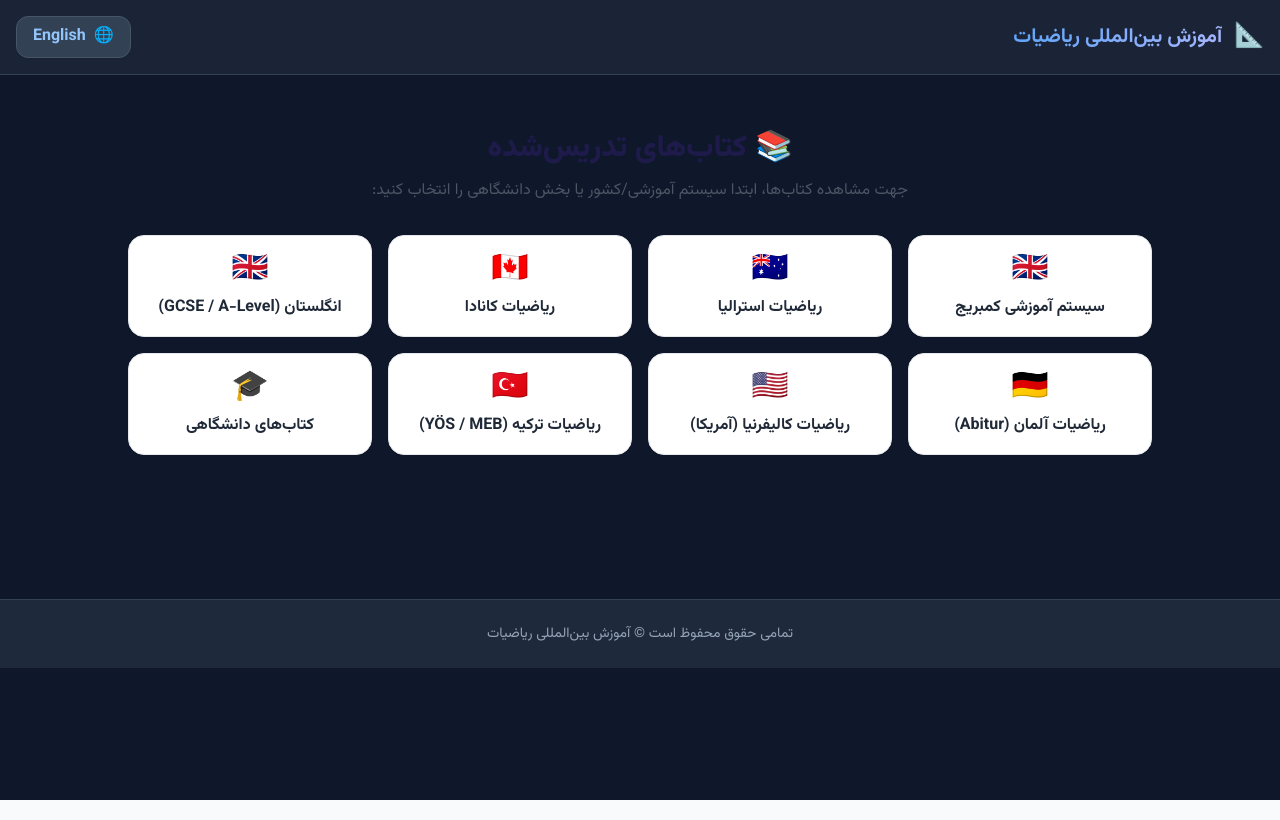
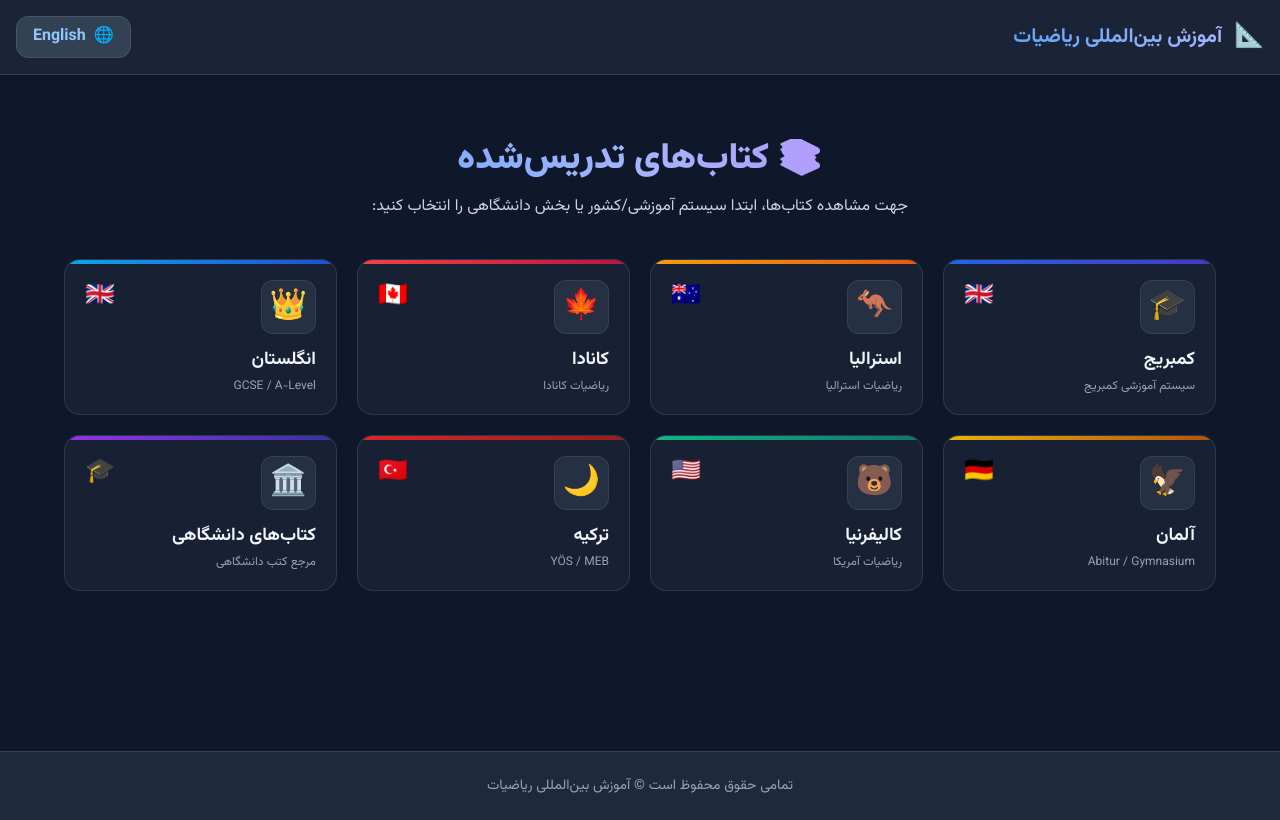
Before and after one commit to Hmohammadiz633/International-Mathematics-Site, a Next.js app: page / in a window 1280 px wide. Built offline with nearby package versions, Linux system fonts and the light colour scheme.

Commit message:
Update BooksSection.jsx

```diff
--- a/components/BooksSection.jsx
+++ b/components/BooksSection.jsx
@@ -2,7 +2,7 @@
 
 import { useState } from 'react';
 
-// لینک‌های تلگرام اختصاصی برای هر پایه
+// لینک‌های تلگرام برای مقاطع تحصیلی
 const TELEGRAM_LINKS = {
   g7: "https://t.me/International_Maths/1400",
   g8: "https://t.me/International_Maths/1401",
@@ -14,19 +14,91 @@ const TELEGRAM_LINKS = {
 
 const DEFAULT_TELEGRAM = "https://t.me/International_Maths";
 
-// همان لیست دسته‌بندی‌ها و کشورها از کدهای اصلی شما
+// دقیقاً آرایه اولیه شما همراه با پشتیبانی زبان
 const categories = [
-  { id: 'cambridge', titleFa: 'سیستم آموزشی کمبریج', titleEn: 'Cambridge Curriculum', flag: '🇬🇧' },
-  { id: 'australia', titleFa: 'ریاضیات استرالیا', titleEn: 'Australian Mathematics', flag: '🇦🇺' },
-  { id: 'canada', titleFa: 'ریاضیات کانادا', titleEn: 'Canadian Mathematics', flag: '🇨🇦' },
-  { id: 'uk', titleFa: 'انگلستان (GCSE / A-Level)', titleEn: 'UK (GCSE / A-Level)', flag: '🇬🇧' },
-  { id: 'germany', titleFa: 'ریاضیات آلمان (Abitur)', titleEn: 'Germany (Abitur)', flag: '🇩🇪' },
-  { id: 'california', titleFa: 'ریاضیات کالیفرنیا (آمریکا)', titleEn: 'California Math (USA)', flag: '🇺🇸' },
-  { id: 'turkey', titleFa: 'ریاضیات ترکیه (YÖS / MEB)', titleEn: 'Turkey (YÖS / MEB)', flag: '🇹🇷' },
-  { id: 'university', titleFa: 'کتاب‌های دانشگاهی', titleEn: 'University Textbooks', flag: '🎓' },
+  {
+    id: 'cambridge',
+    titleFa: 'کمبریج',
+    titleEn: 'Cambridge',
+    subtitleFa: 'سیستم آموزشی کمبریج',
+    subtitleEn: 'Cambridge Curriculum',
+    icon: '🎓',
+    flag: '🇬🇧',
+    color: 'from-blue-600 to-indigo-700',
+  },
+  {
+    id: 'australia',
+    titleFa: 'استرالیا',
+    titleEn: 'Australia',
+    subtitleFa: 'ریاضیات استرالیا',
+    subtitleEn: 'Australian Mathematics',
+    icon: '🦘',
+    flag: '🇦🇺',
+    color: 'from-amber-500 to-orange-600',
+  },
+  {
+    id: 'canada',
+    titleFa: 'کانادا',
+    titleEn: 'Canada',
+    subtitleFa: 'ریاضیات کانادا',
+    subtitleEn: 'Canadian Mathematics',
+    icon: '🍁',
+    flag: '🇨🇦',
+    color: 'from-red-500 to-rose-700',
+  },
+  {
+    id: 'uk',
+    titleFa: 'انگلستان',
+    titleEn: 'UK',
+    subtitleFa: 'GCSE / A-Level',
+    subtitleEn: 'GCSE / A-Level',
+    icon: '👑',
+    flag: '🇬🇧',
+    color: 'from-sky-500 to-blue-700',
+  },
+  {
+    id: 'germany',
+    titleFa: 'آلمان',
+    titleEn: 'Germany',
+    subtitleFa: 'Abitur / Gymnasium',
+    subtitleEn: 'Abitur / Gymnasium',
+    icon: '🦅',
+    flag: '🇩🇪',
+    color: 'from-yellow-500 to-amber-700',
+  },
+  {
+    id: 'california',
+    titleFa: 'کالیفرنیا',
+    titleEn: 'California',
+    subtitleFa: 'ریاضیات آمریکا',
+    subtitleEn: 'US Curriculum',
+    icon: '🐻',
+    flag: '🇺🇸',
+    color: 'from-emerald-500 to-teal-700',
+  },
+  {
+    id: 'turkey',
+    titleFa: 'ترکیه',
+    titleEn: 'Turkey',
+    subtitleFa: 'YÖS / MEB',
+    subtitleEn: 'YÖS / MEB',
+    icon: '🌙',
+    flag: '🇹🇷',
+    color: 'from-red-600 to-red-800',
+  },
+  {
+    id: 'university',
+    titleFa: 'کتاب‌های دانشگاهی',
+    titleEn: 'University Textbooks',
+    subtitleFa: 'مرجع کتب دانشگاهی',
+    subtitleEn: 'Higher Education Textbooks',
+    icon: '🏛️',
+    flag: '🎓',
+    color: 'from-purple-600 to-indigo-800',
+  },
 ];
 
-// سال هفتم تا دوازدهم (پایه‌های کامل مشابه کمبریج)
+// پایه‌های ۷ تا ۱۲ با همان استایل کدهای قبلی شما
 const schoolGrades = [
   { id: 'g7', titleFa: 'سال هفتم', titleEn: 'Grade 7', subFa: 'Year 7', subEn: 'Year 7', icon: '📘' },
   { id: 'g8', titleFa: 'سال هشتم', titleEn: 'Grade 8', subFa: 'Year 8', subEn: 'Year 8', icon: '📘' },
@@ -43,63 +115,79 @@ export default function BooksSection({ lang = 'fa' }) {
   const activeCategory = categories.find((c) => c.id === selectedCategory);
 
   return (
-    <section className="py-6">
-      {/* عنوان اصلی و توضیحات */}
-      <div className="text-center max-w-3xl mx-auto mb-8">
-        <h2 className="text-3xl font-extrabold text-indigo-950 mb-3 flex items-center justify-center gap-2">
-          <span>📚</span>
-          <span>{isFa ? 'کتاب‌های تدریس‌شده' : 'Taught Textbooks'}</span>
+    <section className="py-8">
+      {/* عنوان اصلی و زیرعنوان */}
+      <div className="text-center max-w-3xl mx-auto mb-10">
+        <h2 className="text-3xl md:text-4xl font-extrabold mb-4 bg-gradient-to-r from-blue-400 via-indigo-300 to-purple-400 bg-clip-text text-transparent">
+          📚 {isFa ? 'کتاب‌های تدریس‌شده' : 'Taught Textbooks'}
         </h2>
-        <p className="text-gray-600 text-sm md:text-base leading-relaxed">
+        <p className="text-slate-300 text-sm md:text-base leading-relaxed">
           {isFa
             ? 'جهت مشاهده کتاب‌ها، ابتدا سیستم آموزشی/کشور یا بخش دانشگاهی را انتخاب کنید:'
             : 'Select an educational system, country, or university section to view books:'}
         </p>
       </div>
 
-      {/* شبکه دکمه‌ها و پرچم‌های اصلی پروژه‌تان */}
-      <div className="grid grid-cols-2 sm:grid-cols-3 md:grid-cols-4 gap-4 max-w-5xl mx-auto mb-10">
+      {/* لیست کارت‌های اولیه با گرادینت و آیکون اختصاصی شما */}
+      <div className="grid grid-cols-1 sm:grid-cols-2 lg:grid-cols-4 gap-5 max-w-6xl mx-auto mb-12">
         {categories.map((cat) => (
           <button
             key={cat.id}
             type="button"
             onClick={() => setSelectedCategory(cat.id)}
-            className={`p-4 rounded-2xl border text-center transition-all flex flex-col items-center justify-center gap-2 shadow-sm ${
+            className={`p-5 rounded-2xl border text-right transition-all duration-300 relative overflow-hidden group ${
               selectedCategory === cat.id
-                ? 'bg-indigo-900 text-white border-indigo-900 shadow-md scale-105'
-                : 'bg-white text-gray-800 border-gray-200 hover:border-indigo-300 hover:shadow-md'
+                ? 'bg-slate-800 border-blue-500 shadow-lg shadow-blue-500/20 ring-2 ring-blue-500'
+                : 'bg-slate-800/60 border-slate-700/80 hover:border-slate-500 hover:bg-slate-800'
             }`}
           >
-            <span className="text-3xl">{cat.flag}</span>
-            <span className="font-bold text-sm md:text-base">
+            <div className={`absolute top-0 right-0 left-0 h-1 bg-gradient-to-r ${cat.color}`} />
+            <div className="flex items-start justify-between mb-3">
+              <span className="text-3xl p-2 rounded-xl bg-slate-700/50 border border-slate-600/50">
+                {cat.icon}
+              </span>
+              <span className="text-2xl">{cat.flag}</span>
+            </div>
+            <h3 className="font-bold text-lg text-slate-100 group-hover:text-blue-300 transition">
               {isFa ? cat.titleFa : cat.titleEn}
-            </span>
+            </h3>
+            <p className="text-xs text-slate-400 mt-1">
+              {isFa ? cat.subtitleFa : cat.subtitleEn}
+            </p>
           </button>
         ))}
       </div>
 
-      {/* نمایش مقاطع و کتاب‌ها پس از انتخاب دسته‌بندی */}
+      {/* بخش مقاطع و کتاب‌ها پس از انتخاب دسته‌بندی */}
       {selectedCategory && (
-        <div className="p-6 md:p-8 bg-white rounded-3xl shadow-md border border-gray-100 max-w-5xl mx-auto transition-all">
-          <div className="flex items-center justify-center gap-2 mb-6 border-b pb-4">
-            <span className="text-2xl">{activeCategory?.flag}</span>
-            <h3 className="text-2xl font-bold text-indigo-950">
-              {isFa ? activeCategory?.titleFa : activeCategory?.titleEn}
-            </h3>
+        <div className="p-6 md:p-8 bg-slate-800/90 rounded-3xl border border-slate-700/80 shadow-2xl max-w-6xl mx-auto backdrop-blur transition-all">
+          <div className="flex items-center justify-between border-b border-slate-700 pb-5 mb-8">
+            <div className="flex items-center gap-3">
+              <span className="text-3xl">{activeCategory?.icon}</span>
+              <div>
+                <h3 className="text-2xl font-bold text-slate-100">
+                  {isFa ? activeCategory?.titleFa : activeCategory?.titleEn}
+                </h3>
+                <p className="text-xs text-slate-400 mt-0.5">
+                  {isFa ? activeCategory?.subtitleFa : activeCategory?.subtitleEn}
+                </p>
+              </div>
+            </div>
+            <span className="text-3xl">{activeCategory?.flag}</span>
           </div>
 
           {selectedCategory === 'university' ? (
-            <div className="text-center py-6">
-              <p className="text-gray-600 mb-6">
+            <div className="text-center py-8">
+              <p className="text-slate-300 mb-6 text-sm md:text-base">
                 {isFa
-                  ? 'جهت مشاهده و دریافت کتاب‌های دانشگاهی کلیک کنید:'
-                  : 'Click below to view and download university textbooks:'}
+                  ? 'جهت مشاهده و دریافت مستقیم کتاب‌های دانشگاهی کلیک کنید:'
+                  : 'Click below to access and download university textbooks directly:'}
               </p>
               <a
                 href={DEFAULT_TELEGRAM}
                 target="_blank"
                 rel="noopener noreferrer"
-                className="inline-flex items-center gap-2 px-8 py-3.5 bg-blue-600 text-white font-bold rounded-xl shadow-lg hover:bg-blue-700 transition scale-105"
+                className="inline-flex items-center gap-2 px-8 py-3.5 bg-gradient-to-r from-blue-600 to-indigo-600 hover:from-blue-500 hover:to-indigo-500 text-white font-bold rounded-xl shadow-lg shadow-blue-600/30 transition transform hover:-translate-y-0.5"
               >
                 <span>✈️</span>
                 <span>{isFa ? 'مشاهده در تلگرام' : 'View on Telegram'}</span>
@@ -107,13 +195,13 @@ export default function BooksSection({ lang = 'fa' }) {
             </div>
           ) : (
             <div>
-              <p className="text-center text-gray-500 text-sm mb-6">
+              <p className="text-slate-400 text-xs md:text-sm mb-6">
                 {isFa
                   ? 'پایه‌های تحصیلی (برای مشاهده یا دانلود PDF روی پایه مورد نظر کلیک کنید)'
                   : 'Select a grade to view or download the PDF:'}
               </p>
 
-              {/* آیکون‌ها و لینک‌های دانلود مانند کمبریج برای همه کشورها (سال ۷ تا ۱۲) */}
+              {/* شبکه پایه‌های ۷ تا ۱۲ برای تمام سیستم‌ها به‌صورت یکسان */}
               <div className="grid grid-cols-2 sm:grid-cols-3 lg:grid-cols-6 gap-4">
                 {schoolGrades.map((grade) => (
                   <a
@@ -121,20 +209,20 @@ export default function BooksSection({ lang = 'fa' }) {
                     href={TELEGRAM_LINKS[grade.id]}
                     target="_blank"
                     rel="noopener noreferrer"
-                    className="p-4 bg-indigo-50/50 rounded-2xl border border-indigo-100 hover:border-indigo-400 hover:bg-indigo-100/60 transition group flex flex-col items-center justify-between text-center shadow-sm"
+                    className="p-4 bg-slate-700/50 hover:bg-slate-700 border border-slate-600/60 hover:border-blue-500/80 rounded-2xl transition group flex flex-col items-center justify-between text-center shadow-sm"
                   >
-                    <div className="w-12 h-12 rounded-xl bg-white flex items-center justify-center text-2xl shadow-sm mb-3 group-hover:scale-110 transition">
+                    <div className="w-12 h-12 rounded-xl bg-slate-800 flex items-center justify-center text-2xl shadow-inner mb-3 group-hover:scale-110 transition">
                       {grade.icon}
                     </div>
                     <div>
-                      <div className="font-bold text-indigo-950 text-sm">
+                      <div className="font-bold text-slate-200 text-sm group-hover:text-blue-300 transition">
                         {isFa ? grade.titleFa : grade.titleEn}
                       </div>
-                      <div className="text-xs text-gray-500 mt-0.5">
+                      <div className="text-xs text-slate-400 mt-0.5">
                         {isFa ? grade.subFa : grade.subEn}
                       </div>
                     </div>
-                    <span className="mt-3 px-3 py-1 bg-white text-indigo-700 text-xs font-semibold rounded-lg shadow-xs group-hover:bg-indigo-600 group-hover:text-white transition">
+                    <span className="mt-4 px-3 py-1 bg-blue-600/20 text-blue-300 text-xs font-semibold rounded-lg border border-blue-500/30 group-hover:bg-blue-600 group-hover:text-white transition">
                       {isFa ? 'دانلود PDF' : 'Download PDF'}
                     </span>
                   </a>
```
